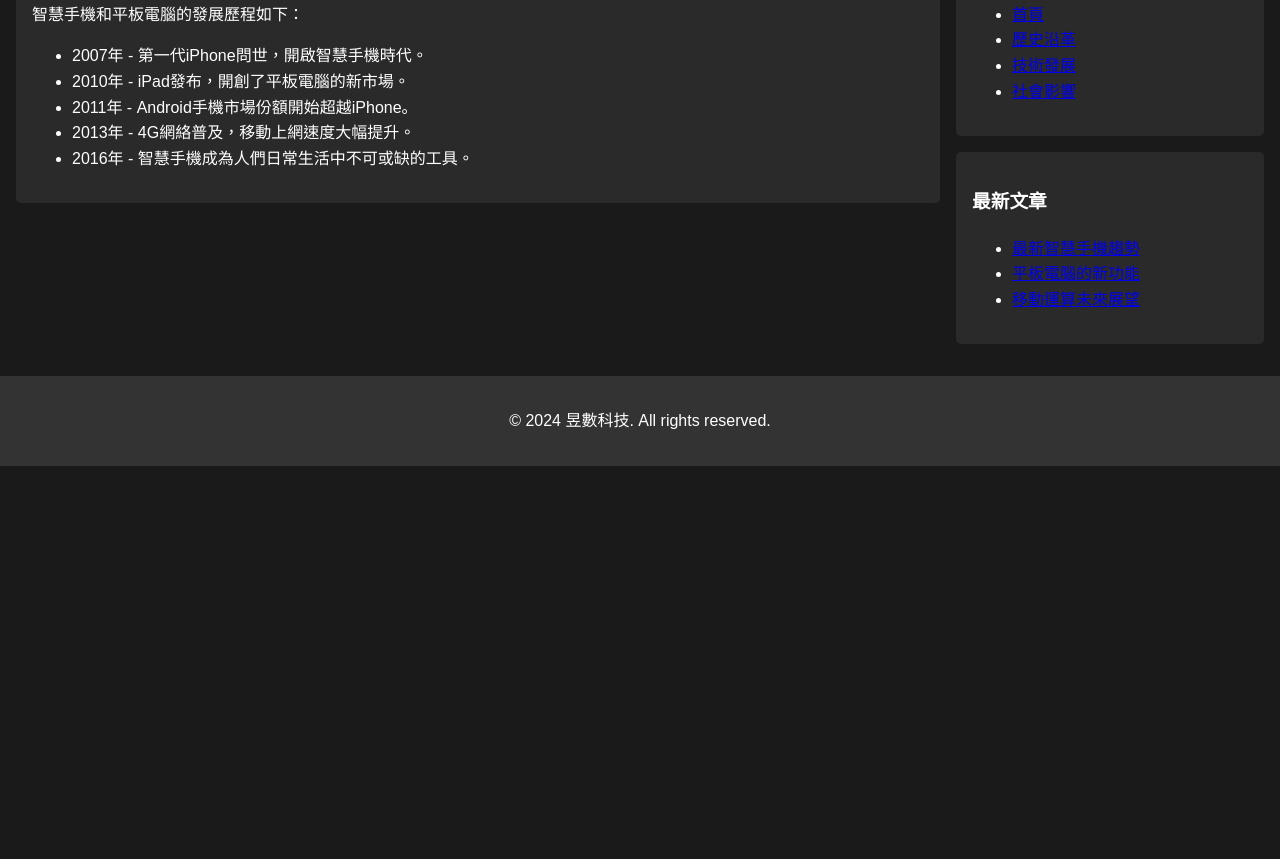
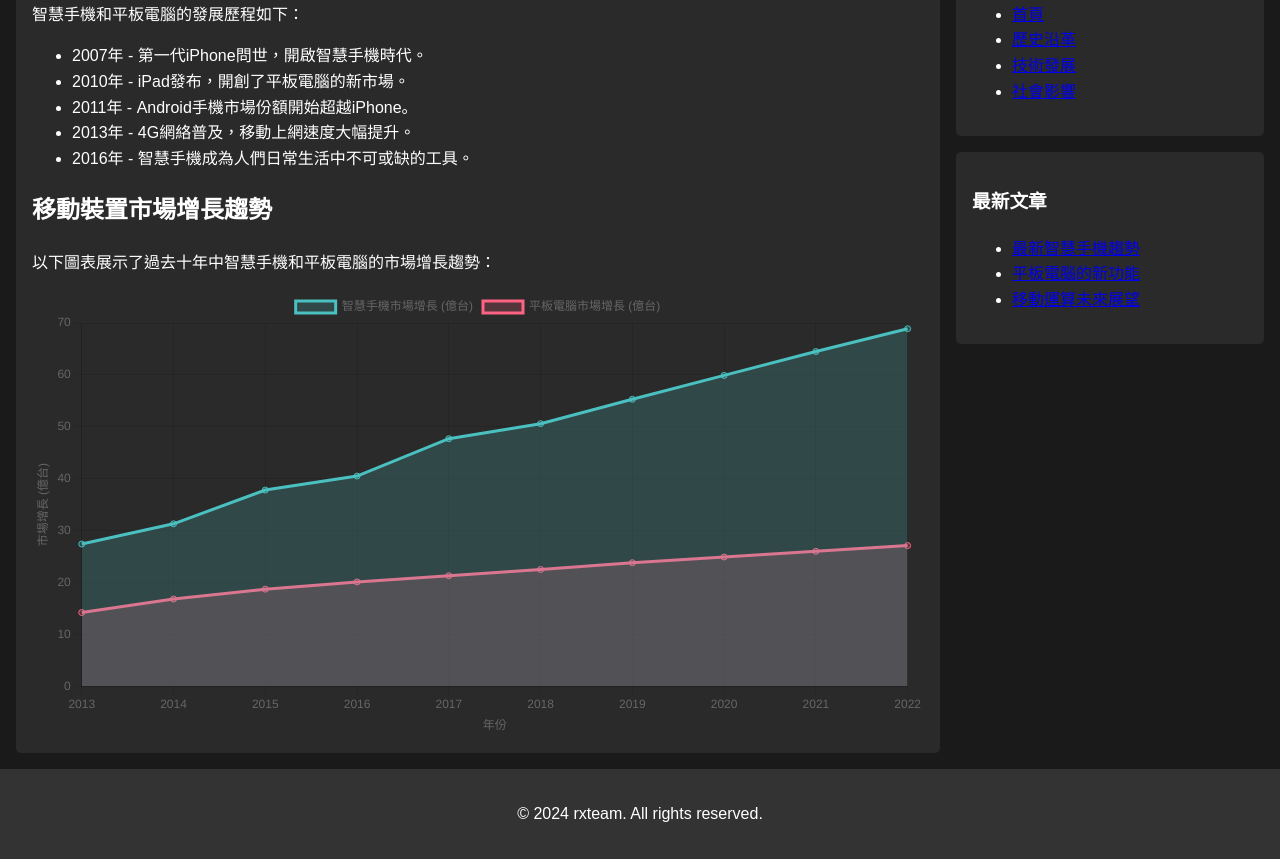
Before and after one commit to rax0609/test1, a plain HTML site: page history.html in a window 1280 px wide. Shown: the part 168-1027 px from the top of the page. Before the commit the page ends 800 px from the top, so only its background shows below. Drawn offline with nearby package versions, Linux system fonts and the light colour scheme.

Commit message:
Add files via upload

```diff
--- a/history.html
+++ b/history.html
@@ -5,6 +5,7 @@
     <meta name="viewport" content="width=device-width, initial-scale=1.0">
     <title>歷史沿革 - 移動運算時代</title>
     <link rel="stylesheet" href="styles.css">
+    <script src="https://cdn.jsdelivr.net/npm/chart.js"></script>
 </head>
 <body>
     <header>
@@ -34,6 +35,11 @@
                         <li>2016年 - 智慧手機成為人們日常生活中不可或缺的工具。</li>
                     </ul>
                 </section>
+                <section>
+                    <h2>移動裝置市場增長趨勢</h2>
+                    <p>以下圖表展示了過去十年中智慧手機和平板電腦的市場增長趨勢：</p>
+                    <canvas id="marketGrowthChart" width="400" height="200"></canvas>
+                </section>
             </article>
         </main>
         <aside>
@@ -57,7 +63,50 @@
         </aside>
     </div>
     <footer>
-        <p>&copy; 2024 昱數科技. All rights reserved.</p>
+        <p>&copy; 2024 rxteam. All rights reserved.</p>
     </footer>
+    <script>
+        document.addEventListener('DOMContentLoaded', function() {
+            var ctx = document.getElementById('marketGrowthChart').getContext('2d');
+            var marketGrowthChart = new Chart(ctx, {
+                type: 'line', // 圖表類型
+                data: {
+                    labels: ['2013', '2014', '2015', '2016', '2017', '2018', '2019', '2020', '2021', '2022'],
+                    datasets: [{
+                        label: '智慧手機市場增長 (億台)',
+                        data: [27.4, 31.3, 37.8, 40.5, 47.7, 50.6, 55.3, 59.9, 64.5, 68.9],
+                        borderColor: 'rgba(75, 192, 192, 1)',
+                        backgroundColor: 'rgba(75, 192, 192, 0.2)',
+                        fill: true
+                    },
+                    {
+                        label: '平板電腦市場增長 (億台)',
+                        data: [14.2, 16.8, 18.7, 20.1, 21.3, 22.5, 23.8, 24.9, 26.0, 27.1],
+                        borderColor: 'rgba(255, 99, 132, 1)',
+                        backgroundColor: 'rgba(255, 99, 132, 0.2)',
+                        fill: true
+                    }]
+                },
+                options: {
+                    responsive: true,
+                    scales: {
+                        x: {
+                            title: {
+                                display: true,
+                                text: '年份'
+                            }
+                        },
+                        y: {
+                            title: {
+                                display: true,
+                                text: '市場增長 (億台)'
+                            },
+                            beginAtZero: true
+                        }
+                    }
+                }
+            });
+        });
+    </script>
 </body>
 </html>
```
Also changed, not shown: contact.html (+1 -1 lines), impact.html (+1 -1 lines), index.html (+1 -1 lines), team.html (+1 -1 lines), tech.html (+1 -1 lines).
